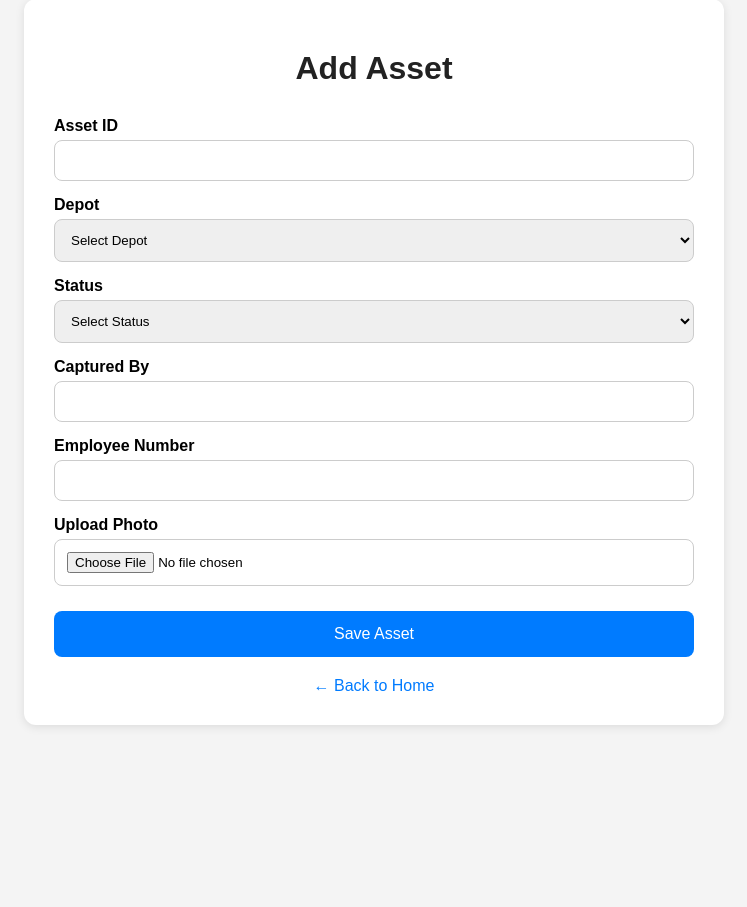
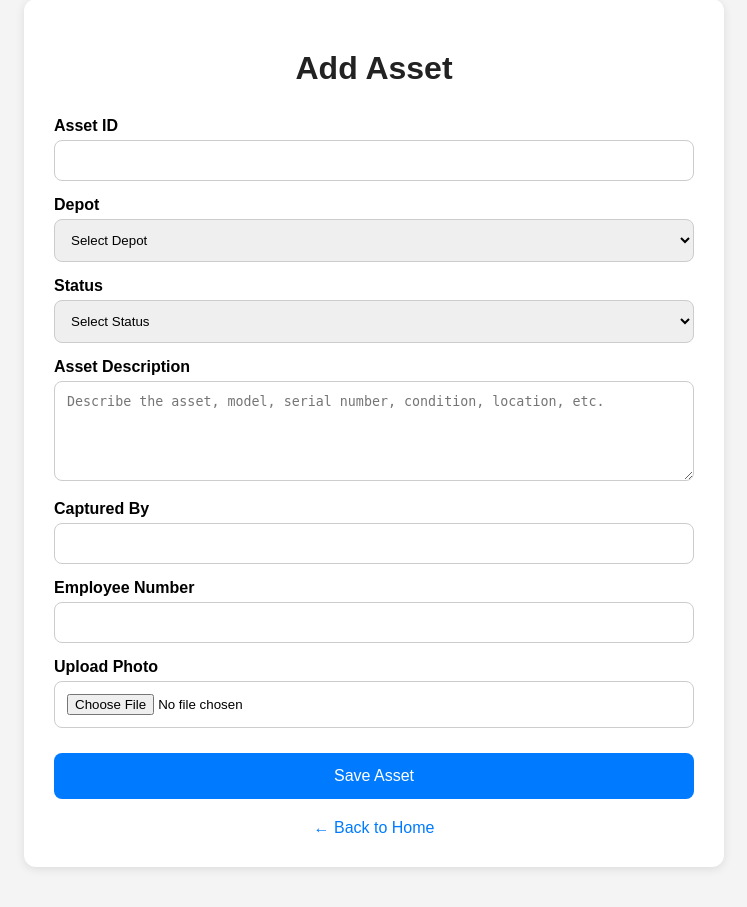
Before and after one commit to Mayra-2023/asset-tracker, a Flask app: page /add in a window 1280 px wide. Shown: the part 41-948 px from the top of the page, without its empty margins (266-1013 px from the left). Before the commit the page ends 768 px from the top, so only its background shows below. Run offline with Flask 3, Linux system fonts and the light colour scheme.

Commit message:
Update add_asset.html

```diff
--- a/templates/add_asset.html
+++ b/templates/add_asset.html
@@ -41,12 +41,18 @@
         }
 
         input,
-        select{
+        select,
+        textarea{
             width:100%;
             padding:12px;
             border:1px solid #ccc;
             border-radius:8px;
             box-sizing:border-box;
+        }
+
+        textarea{
+            resize:vertical;
+            min-height:100px;
         }
 
         .btn{
@@ -106,7 +112,6 @@
                 <label>Status</label>
                 <select name="status" required>
                     <option value="">Select Status</option>
-
                     <option value="Active">Active</option>
                     <option value="Standby">Standby</option>
                     <option value="Under Maintenance">Under Maintenance</option>
@@ -114,6 +119,12 @@
                     <option value="Missing">Missing</option>
                     <option value="Disposed">Disposed</option>
                 </select>
+
+                <label>Asset Description</label>
+                <textarea
+                    name="description"
+                    placeholder="Describe the asset, model, serial number, condition, location, etc."
+                ></textarea>
 
                 <label>Captured By</label>
                 <input type="text" name="captured_by" required>
```
